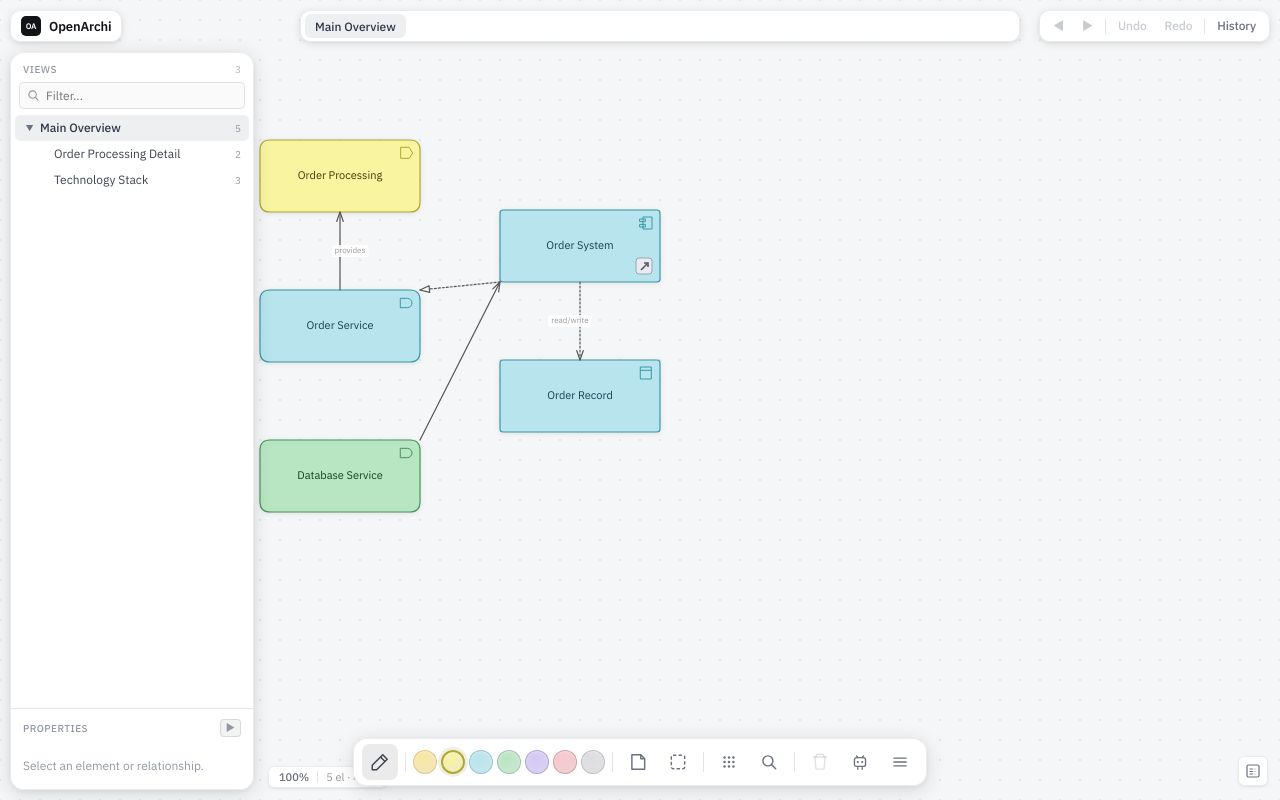
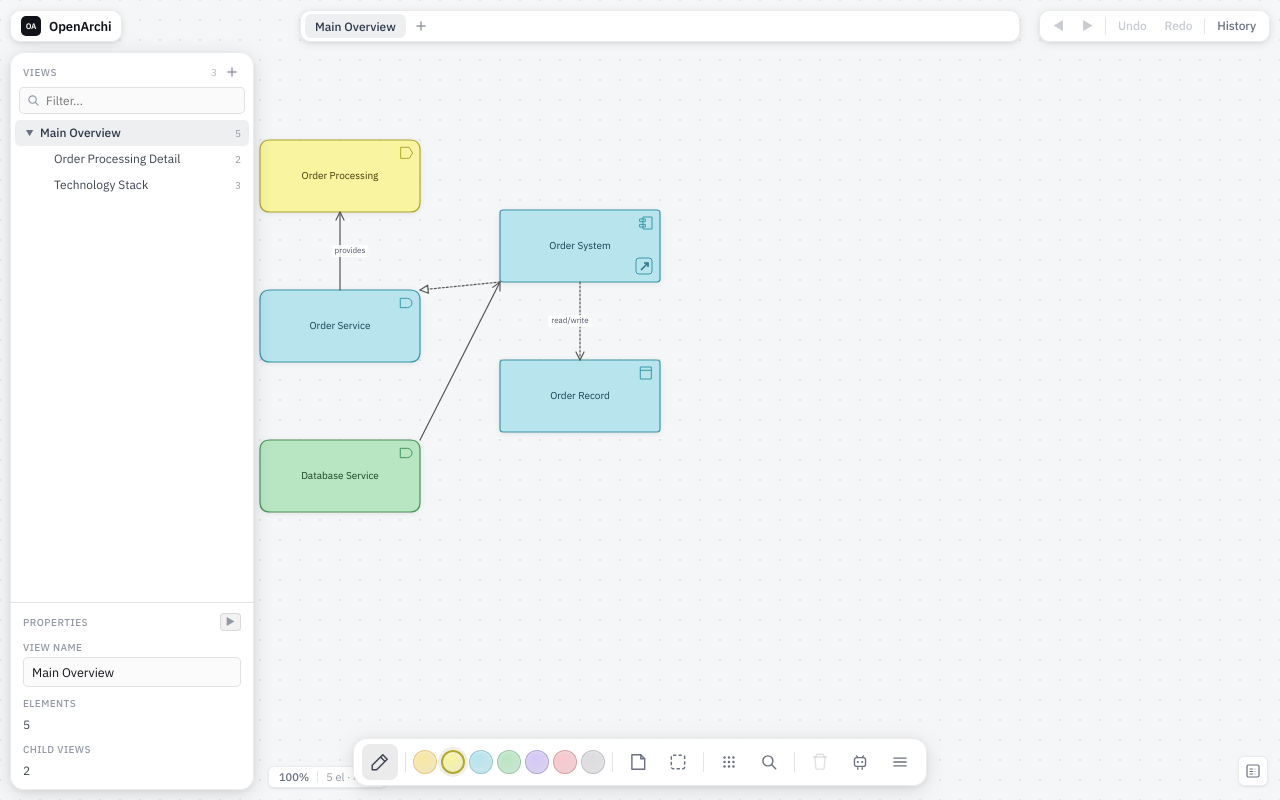
Before and after one commit to wnushynsky/openarchi, a React (Vite) app: page / in a window 1280 px wide. Built offline with nearby package versions, Linux system fonts and the light colour scheme.

Commit message:
View creation and element mapping onto model

```diff
--- a/src/App.tsx
+++ b/src/App.tsx
@@ -182,6 +182,8 @@ export default function App() {
   const [editingElId, setEditingElId] = useState<string | null>(null);
   const [interactionMode, setInteractionMode] = useState<'view' | 'edit'>('edit');
   const [editingName, setEditingName] = useState('');
+  const [editingTabId, setEditingTabId] = useState<string | null>(null);
+  const [editingTabName, setEditingTabName] = useState('');
   const [showLegend, setShowLegend] = useState(false);
   const [snapGuides, setSnapGuides] = useState<SnapGuide[]>([]);
 
@@ -604,19 +606,21 @@ export default function App() {
   }, [visibleElements, currentViewId]);
 
   // Archi draw order: containers behind children, composites behind non-composites.
-  // Sort by: 1) nesting depth (zIndex), 2) composites before non-composites, 3) area descending (larger behind smaller)
+  // Sort by: 1) nesting depth (zIndex), 2) composites → regular → viewRefs, 3) area descending
   const sortedElements = useMemo(() => {
-    const isComp = (el: ModelElement) => {
+    const sortKey = (el: ModelElement): number => {
+      if (el.type === 'viewReference') return 2; // on top of siblings
       const layer = ELEMENT_TYPES[el.type]?.layer;
-      return layer === 'composite' && el.type !== 'note';
+      if (layer === 'composite' && el.type !== 'note') return 0; // behind everything
+      return 1; // regular elements
     };
     return [...visibleElements].sort((a, b) => {
       // Primary: lower zIndex draws first (parents behind children)
       const za = a.zIndex ?? 0, zb = b.zIndex ?? 0;
       if (za !== zb) return za - zb;
-      // Secondary: composites draw before non-composites at same depth
-      const ca = isComp(a) ? 0 : 1, cb = isComp(b) ? 0 : 1;
-      if (ca !== cb) return ca - cb;
+      // Secondary: composites first, then regular, then view references (on top)
+      const ka = sortKey(a), kb = sortKey(b);
+      if (ka !== kb) return ka - kb;
       // Tertiary: larger elements draw first (behind smaller ones)
       return (b.w * b.h) - (a.w * a.h);
     });
@@ -1254,6 +1258,38 @@ export default function App() {
     ));
     setSelectedId(el.id); setSelType('element');
   }, [s2w, cSize, currentViewId, pushHistory]);
+
+  const addView = useCallback((name?: string, parentViewId?: string) => {
+    pushHistory();
+    const newView: ModelView = {
+      id: uid(),
+      name: name || 'New View',
+      elementIds: [],
+      childViewIds: [],
+    };
+    setViews(prev => {
+      const updated = [...prev, newView];
+      if (parentViewId) {
+        return updated.map(v =>
+          v.id === parentViewId
+            ? { ...v, childViewIds: [...(v.childViewIds || []), newView.id] }
+            : v,
+        );
+      }
+      return updated;
+    });
+    // Navigate to the new view
+    saveViewLayoutSnapshot(currentViewId);
+    setCurrentViewId(newView.id);
+    setOpenTabIds(prev => [...prev, newView.id]);
+    setSelectedId(null); setSelType(null);
+  }, [pushHistory, currentViewId, saveViewLayoutSnapshot]);
+
+  const renameView = useCallback((viewId: string, newName: string) => {
+    if (!newName.trim()) return;
+    pushHistory();
+    setViews(prev => prev.map(v => v.id === viewId ? { ...v, name: newName.trim() } : v));
+  }, [pushHistory]);
 
   const deleteSelected = useCallback(() => {
     if (!selectedId) return;
@@ -1823,7 +1859,8 @@ export default function App() {
             return (
               <div
                 key={tid}
-                onClick={() => navigateToView(tid)}
+                onClick={() => { if (editingTabId !== tid) navigateToView(tid); }}
+                onDoubleClick={() => { setEditingTabId(tid); setEditingTabName(v?.name || ''); }}
                 style={{
                   display: 'flex', alignItems: 'center', gap: 5, padding: '0 10px', fontSize: 12, fontFamily: 'inherit',
                   cursor: 'pointer', userSelect: 'none', whiteSpace: 'nowrap',
@@ -1838,7 +1875,28 @@ export default function App() {
                 onMouseEnter={e => { if (!isActive) e.currentTarget.style.background = 'var(--surface-hover, rgba(0,0,0,0.035))'; }}
                 onMouseLeave={e => { if (!isActive) e.currentTarget.style.background = 'transparent'; }}
               >
-                <span>{v?.name || tid}</span>
+                {editingTabId === tid ? (
+                  <input
+                    autoFocus
+                    value={editingTabName}
+                    onChange={e => setEditingTabName(e.target.value)}
+                    onBlur={() => { renameView(tid, editingTabName); setEditingTabId(null); }}
+                    onKeyDown={e => {
+                      if (e.key === 'Enter') { renameView(tid, editingTabName); setEditingTabId(null); }
+                      if (e.key === 'Escape') setEditingTabId(null);
+                    }}
+                    onClick={e => e.stopPropagation()}
+                    style={{
+                      fontSize: 12, fontFamily: 'inherit', fontWeight: 500,
+                      border: 'none', outline: 'none', background: 'transparent',
+                      color: 'var(--accent-text, #374151)',
+                      width: Math.max(40, editingTabName.length * 7 + 10),
+                      padding: 0,
+                    }}
+                  />
+                ) : (
+                  <span>{v?.name || tid}</span>
+                )}
                 {openTabIds.length > 1 && (
                   <span
                     onClick={e => { e.stopPropagation(); closeTab(tid); }}
@@ -1856,6 +1914,23 @@ export default function App() {
               </div>
             );
           })}
+          {/* New view tab button */}
+          <div
+            onClick={() => addView()}
+            title="New View"
+            style={{
+              display: 'flex', alignItems: 'center', justifyContent: 'center',
+              padding: '0 8px', cursor: 'pointer', userSelect: 'none',
+              color: 'var(--text-faint, #b0b0b8)', borderRadius: 6, flexShrink: 0,
+              transition: 'background 0.12s ease, color 0.12s ease',
+            }}
+            onMouseEnter={e => { e.currentTarget.style.background = 'var(--surface-hover, rgba(0,0,0,0.035))'; e.currentTarget.style.color = 'var(--text-secondary, #555)'; }}
+            onMouseLeave={e => { e.currentTarget.style.background = 'transparent'; e.currentTarget.style.color = 'var(--text-faint, #b0b0b8)'; }}
+          >
+            <svg width="12" height="12" viewBox="0 0 12 12" fill="none">
+              <path d="M6 2v8M2 6h8" stroke="currentColor" strokeWidth="1.4" strokeLinecap="round" />
+            </svg>
+          </div>
         </div>
 
         {/* ====== Left panel island (views + properties) ====== */}
@@ -1891,7 +1966,7 @@ export default function App() {
               window.addEventListener('mouseup', onUp);
             }}
           />
-          <ViewNav views={views} currentViewId={currentViewId} onNavigate={navigateToView} />
+          <ViewNav views={views} currentViewId={currentViewId} onNavigate={navigateToView} onAddView={(parentId) => addView(undefined, parentId)} />
           {/* Property panel on left side */}
           {propSide === 'left' && (
             <PropertyPanel
@@ -1902,6 +1977,8 @@ export default function App() {
               onUpdateRelationship={updRel}
               side="left"
               onToggleSide={() => setPropSide('right')}
+              currentView={views.find(v => v.id === currentViewId) ?? null}
+              onRenameView={renameView}
             />
           )}
         </div>
@@ -1918,6 +1995,34 @@ export default function App() {
             onContextMenu={handleContextMenu}
             onMouseLeave={() => { setDragging(null); setPanning(null); setDragWP(null); setDragEndpoint(null); setDragLabel(null); setDragSegment(null); setResizing(null); setHovElId(null); setHovRelId(null); setSnapGuides([]); }}
             onWheel={handleWheel}
+            onDragOver={e => { if (e.dataTransfer.types.includes('application/openarchi-view')) { e.preventDefault(); e.dataTransfer.dropEffect = 'copy'; } }}
+            onDrop={e => {
+              const data = e.dataTransfer.getData('application/openarchi-view');
+              if (!data) return;
+              e.preventDefault();
+              try {
+                const { viewId, viewName } = JSON.parse(data);
+                const rect = canvasRef.current?.getBoundingClientRect();
+                if (!rect) return;
+                const { x: wx, y: wy } = s2w(e.clientX - rect.left, e.clientY - rect.top);
+                pushHistory();
+                const el: ModelElement = {
+                  id: uid(), type: 'viewReference',
+                  name: viewName || 'View',
+                  x: snap(wx - 80, GRID), y: snap(wy - 36, GRID),
+                  w: 160, h: 72,
+                  documentation: '',
+                  linkedViewId: viewId,
+                };
+                setElements(prev => [...prev, el]);
+                setViews(prev => prev.map(v =>
+                  v.id === currentViewId
+                    ? { ...v, elementIds: [...new Set([...(v.elementIds || []), el.id])] }
+                    : v,
+                ));
+                setSelectedId(el.id); setSelType('element');
+              } catch { /* invalid drag data */ }
+            }}
           />
 
           {/* Inline element name editor */}
@@ -2244,6 +2349,8 @@ export default function App() {
               onUpdateRelationship={updRel}
               side="right"
               onToggleSide={() => setPropSide('left')}
+              currentView={views.find(v => v.id === currentViewId) ?? null}
+              onRenameView={renameView}
             />
           </div>
         )}
--- a/src/canvas/renderer.ts
+++ b/src/canvas/renderer.ts
@@ -4,10 +4,10 @@ import { GRID, FONT, getAnchors, getRelPoints, pointOnPath, getResizeHandles, ty
 
 const VIEW_REFERENCE_STYLE: LayerDef = {
   label: 'View',
-  fill: '#E4E6EA',
-  stroke: '#8A9098',
-  accent: '#687078',
-  text: '#3A4048',
+  fill: '#EAF0FF',
+  stroke: '#93a3c0',
+  accent: '#5874a0',
+  text: '#2a3a58',
 };
 
 // ============================================================
@@ -199,7 +199,7 @@ export function drawElement(ctx: CanvasRenderingContext2D, el: ModelElement, isS
     ctx.strokeStyle = L.stroke; ctx.lineWidth = 0.6; ctx.stroke();
 
     ctx.fillStyle = el.style?.fontColor || L.text;
-    ctx.font = `400 11px ${FONT}`;
+    ctx.font = `400 10px ${FONT}`;
     ctx.textAlign = 'left'; ctx.textBaseline = 'top';
     const pad = 8, mw = w - pad * 2;
     const words = (el.name || 'Note').split(' ');
@@ -210,7 +210,7 @@ export function drawElement(ctx: CanvasRenderingContext2D, el: ModelElement, isS
       if (ctx.measureText(t).width > mw && cur) { lines.push(cur); cur = word; } else cur = t;
     }
     if (cur) lines.push(cur);
-    lines.forEach((ln, i) => ctx.fillText(ln, x + pad, y + pad + i * 19));
+    lines.forEach((ln, i) => ctx.fillText(ln, x + pad, y + pad + i * 16));
   } else if (isJunction) {
     // Junction: small filled circle (AND=black, OR=white with border)
     ctx.shadowColor = 'transparent';
@@ -234,8 +234,8 @@ export function drawElement(ctx: CanvasRenderingContext2D, el: ModelElement, isS
     ctx.strokeStyle = isSel ? '#4a5568' : (el.style?.lineColor || '#b0b0b8');
     ctx.stroke(); ctx.setLineDash([]);
 
-    ctx.font = `400 11px ${FONT}`;
-    ctx.fillStyle = '#606060'; ctx.textAlign = 'left'; ctx.textBaseline = 'top';
+    ctx.font = `400 10px ${FONT}`;
+    ctx.fillStyle = '#3a3a42'; ctx.textAlign = 'left'; ctx.textBaseline = 'top';
     ctx.fillText(el.name || 'Group', x + 8, y + 8);
 
     // Icon (top-right corner)
@@ -246,41 +246,24 @@ export function drawElement(ctx: CanvasRenderingContext2D, el: ModelElement, isS
       drawIcon(ctx, cIconKey, x + w - 14, y + 13, 16, '#606068');
       ctx.restore();
     }
-  } else {
-    ctx.fillStyle = el.style?.fillColor || L.fill; ctx.fill();
+  } else if (isViewReference) {
+    // ── Embedded view icon ──
+    // Glass-like background with dashed accent border
+    ctx.fillStyle = el.style?.fillColor || 'rgba(240, 244, 255, 0.92)'; ctx.fill();
     ctx.shadowColor = 'transparent';
-    ctx.lineWidth = isSel ? 2.2 : 1.2;
-    ctx.strokeStyle = isSel ? '#4a5568' : (el.style?.lineColor || L.stroke);
-    ctx.stroke();
+    ctx.setLineDash([4, 3]); ctx.lineWidth = isSel ? 2.2 : 1.4;
+    ctx.strokeStyle = isSel ? '#2563eb' : (el.style?.lineColor || '#93a3c0');
+    ctx.stroke(); ctx.setLineDash([]);
 
-    if (isViewReference) {
-      // View reference: draw a small "navigate" arrow icon (top-right)
-      ctx.save();
-      const ix = x + w - 16, iy = y + 15, s = 8;
-      ctx.beginPath();
-      // Folder tab shape
-      ctx.moveTo(ix - s, iy - s * 0.5);
-      ctx.lineTo(ix - s, iy - s);
-      ctx.lineTo(ix - s * 0.2, iy - s);
-      ctx.lineTo(ix + s * 0.1, iy - s * 0.5);
-      ctx.lineTo(ix + s, iy - s * 0.5);
-      ctx.lineTo(ix + s, iy + s);
-      ctx.lineTo(ix - s, iy + s);
-      ctx.closePath();
-      ctx.strokeStyle = L.accent; ctx.lineWidth = 1.4;
-      ctx.lineJoin = 'round'; ctx.lineCap = 'round';
-      ctx.stroke();
-      ctx.restore();
-    } else {
-      const iconKey = ICON_MAP[el.type] || 'generic';
-      drawIcon(ctx, iconKey, x + w - 14, y + 13, 16, L.stroke);
-    }
+    // Icon — standard drawIcon (top-right, 16px, consistent with all other elements)
+    const iconKey = ICON_MAP[el.type] || 'view';
+    drawIcon(ctx, iconKey, x + w - 14, y + 13, 16, isSel ? '#2563eb' : '#7088a8');
 
-    // Label — move to top-left when children overlap this element
-    ctx.fillStyle = el.style?.fontColor || L.text;
-    ctx.font = `400 11px ${FONT}`;
+    // View name label — centered, word-wrapped
+    ctx.fillStyle = el.style?.fontColor || '#2a3a58';
+    ctx.font = `400 10px ${FONT}`;
     const mw = w - 24;
-    const displayName = isViewReference ? `View: ${el.name || 'Untitled'}` : (el.name || '');
+    const displayName = el.name || 'View';
     const words = displayName.split(' ');
     const lines: string[] = [];
     let cur = '';
@@ -289,7 +272,44 @@ export function drawElement(ctx: CanvasRenderingContext2D, el: ModelElement, isS
       if (ctx.measureText(t).width > mw && cur) { lines.push(cur); cur = word; } else cur = t;
     }
     if (cur) lines.push(cur);
-    const lh = 14;
+    const lh = 13;
+    const maxLines = Math.max(1, Math.floor((h - 8) / lh));
+    const renderLines = lines.slice(0, maxLines);
+    if (lines.length > maxLines) {
+      let lastLine = renderLines[maxLines - 1] || '';
+      while (lastLine.length > 0 && ctx.measureText(lastLine + '…').width > mw) {
+        lastLine = lastLine.slice(0, -1);
+      }
+      renderLines[maxLines - 1] = lastLine + '…';
+    }
+    ctx.textAlign = 'center'; ctx.textBaseline = 'middle';
+    const totalH = renderLines.length * lh;
+    const textTop = y + (h - totalH) / 2 + lh / 2;
+    renderLines.forEach((ln, i) => ctx.fillText(ln, x + w / 2, textTop + i * lh));
+  } else {
+    ctx.fillStyle = el.style?.fillColor || L.fill; ctx.fill();
+    ctx.shadowColor = 'transparent';
+    ctx.lineWidth = isSel ? 2.2 : 1.2;
+    ctx.strokeStyle = isSel ? '#4a5568' : (el.style?.lineColor || L.stroke);
+    ctx.stroke();
+
+    const iconKey = ICON_MAP[el.type] || 'generic';
+    drawIcon(ctx, iconKey, x + w - 14, y + 13, 16, L.stroke);
+
+    // Label — move to top-left when children overlap this element
+    ctx.fillStyle = el.style?.fontColor || L.text;
+    ctx.font = `400 10px ${FONT}`;
+    const mw = w - 24;
+    const displayName = el.name || '';
+    const words = displayName.split(' ');
+    const lines: string[] = [];
+    let cur = '';
+    for (const word of words) {
+      const t = cur ? cur + ' ' + word : word;
+      if (ctx.measureText(t).width > mw && cur) { lines.push(cur); cur = word; } else cur = t;
+    }
+    if (cur) lines.push(cur);
+    const lh = 13;
     const availableHeight = Math.max(lh, h - (hasChildren ? 18 : 8));
     const maxLines = Math.max(1, Math.floor(availableHeight / lh));
     const renderLines = lines.slice(0, maxLines);
@@ -315,19 +335,20 @@ export function drawElement(ctx: CanvasRenderingContext2D, el: ModelElement, isS
     }
   }
 
-  // Pop-out icon (larger, more visible)
+  // Pop-out icon (larger, more visible) — colored to match element layer
   if (el.linkedViewId && !isJunction) {
     const px = x + w - 16, py = y + h - 16;
+    const popL = getLayerStyle(el.type);
     ctx.save();
     rrect(ctx, px - 8, py - 8, 16, 16, 3);
-    ctx.fillStyle = '#e8ecf0'; ctx.fill();
-    ctx.strokeStyle = '#9aa5b4'; ctx.lineWidth = 1; ctx.stroke();
+    ctx.fillStyle = popL.fill; ctx.fill();
+    ctx.strokeStyle = popL.stroke; ctx.lineWidth = 1; ctx.stroke();
     ctx.beginPath();
     ctx.moveTo(px - 3, py + 4); ctx.lineTo(px + 4, py - 3);
-    ctx.strokeStyle = '#556'; ctx.lineWidth = 1.6; ctx.stroke();
+    ctx.strokeStyle = popL.accent; ctx.lineWidth = 1.6; ctx.stroke();
     ctx.beginPath();
     ctx.moveTo(px + 0, py - 3); ctx.lineTo(px + 4, py - 3); ctx.lineTo(px + 4, py + 1);
-    ctx.strokeStyle = '#556'; ctx.lineWidth = 1.6; ctx.stroke();
+    ctx.strokeStyle = popL.accent; ctx.lineWidth = 1.6; ctx.stroke();
     ctx.restore();
   }
 
@@ -525,16 +546,16 @@ export function drawRelationship(ctx: CanvasRenderingContext2D, rel: ModelRelati
   const angle = Math.atan2(end.y - last.y, end.x - last.x);
 
   if (rd.head === 'filled_arrow') {
-    // Solid filled triangle — triggering, flow (Archi: PolygonDecoration default scale)
-    const aL = 10, aW = 7;
+    // Solid filled triangle — triggering, flow
+    const aL = 9, aW = 9;
     const spread = Math.atan2(aW / 2, aL);
     ctx.beginPath(); ctx.moveTo(end.x, end.y);
     ctx.lineTo(end.x - aL * Math.cos(angle - spread), end.y - aL * Math.sin(angle - spread));
     ctx.lineTo(end.x - aL * Math.cos(angle + spread), end.y - aL * Math.sin(angle + spread));
     ctx.closePath(); ctx.fillStyle = col; ctx.fill();
   } else if (rd.head === 'open_arrow') {
-    // Open chevron — serving, access, influence (Archi: PolylineDecoration — not filled)
-    const aL = 10, aW = 7;
+    // Open chevron — serving, access, influence
+    const aL = 9, aW = 9;
     const spread = Math.atan2(aW / 2, aL);
     ctx.beginPath();
     ctx.moveTo(end.x - aL * Math.cos(angle - spread), end.y - aL * Math.sin(angle - spread));
@@ -542,8 +563,8 @@ export function drawRelationship(ctx: CanvasRenderingContext2D, rel: ModelRelati
     ctx.lineTo(end.x - aL * Math.cos(angle + spread), end.y - aL * Math.sin(angle + spread));
     ctx.strokeStyle = col; ctx.lineWidth = isSel ? 1.8 : 1.2; ctx.stroke();
   } else if (rd.head === 'hollow_arrow') {
-    // Hollow triangle — realization, specialization (Archi: scale 10,7)
-    const aL = 10, aW = 7;
+    // Hollow triangle — realization, specialization
+    const aL = 9, aW = 9;
     const spread = Math.atan2(aW / 2, aL);
     ctx.beginPath(); ctx.moveTo(end.x, end.y);
     ctx.lineTo(end.x - aL * Math.cos(angle - spread), end.y - aL * Math.sin(angle - spread));
@@ -621,7 +642,7 @@ export function drawRelationship(ctx: CanvasRenderingContext2D, rel: ModelRelati
     rrect(ctx, labelX - measured / 2 - padX, labelY - 5 - padY, measured + padX * 2, 10 + padY * 2, 2);
     ctx.fillStyle = 'rgba(255,255,255,0.88)'; ctx.fill();
     if (isSel) { ctx.strokeStyle = 'rgba(74,85,104,0.25)'; ctx.lineWidth = 0.8; ctx.stroke(); }
-    ctx.fillStyle = isSel ? '#4a5568' : '#999';
+    ctx.fillStyle = isSel ? '#3a4558' : '#4a5060';
     ctx.textAlign = 'center'; ctx.textBaseline = 'middle';
     ctx.fillText(rel.name, labelX, labelY);
   }
--- a/src/components/Sidebar.tsx
+++ b/src/components/Sidebar.tsx
@@ -27,6 +27,7 @@ interface ViewNavProps {
   views: ModelView[];
   currentViewId: string;
   onNavigate: (id: string) => void;
+  onAddView?: (parentViewId?: string) => void;
 }
 
 function buildParentMap(views: ModelView[]): Map<string, string> {
@@ -105,6 +106,11 @@ function TreeNode({ view, depth, currentViewId, onNavigate, expanded, onToggle,
   return (
     <>
       <div
+        draggable
+        onDragStart={e => {
+          e.dataTransfer.setData('application/openarchi-view', JSON.stringify({ viewId: view.id, viewName: view.name }));
+          e.dataTransfer.effectAllowed = 'copy';
+        }}
         style={{
           display: 'flex', alignItems: 'center', gap: 1,
           padding: `2px 8px 2px ${8 + depth * 14}px`,
@@ -165,7 +171,7 @@ function TreeNode({ view, depth, currentViewId, onNavigate, expanded, onToggle,
   );
 }
 
-export function ViewNav({ views, currentViewId, onNavigate }: ViewNavProps) {
+export function ViewNav({ views, currentViewId, onNavigate, onAddView }: ViewNavProps) {
   const [searchQuery, setSearchQuery] = useState('');
   const [expanded, setExpanded] = useState<Set<string>>(new Set());
   const searchRef = useRef<HTMLInputElement>(null);
@@ -242,7 +248,28 @@ export function ViewNav({ views, currentViewId, onNavigate }: ViewNavProps) {
       {/* Header */}
       <div style={{ padding: '10px 12px 6px', display: 'flex', alignItems: 'center', justifyContent: 'space-between' }}>
         <span style={{ fontSize: 10, fontWeight: 500, color: 'var(--text-faint, #b0b0b8)', textTransform: 'uppercase', letterSpacing: '0.5px' }}>Views</span>
-        <span style={{ fontSize: 10, color: 'var(--text-faint, #b0b0b8)', fontWeight: 400, opacity: 0.7 }}>{views.length}</span>
+        <div style={{ display: 'flex', alignItems: 'center', gap: 6 }}>
+          <span style={{ fontSize: 10, color: 'var(--text-faint, #b0b0b8)', fontWeight: 400, opacity: 0.7 }}>{views.length}</span>
+          {onAddView && (
+            <button
+              onClick={() => onAddView()}
+              title="New View"
+              style={{
+                width: 18, height: 18, padding: 0, border: 'none', borderRadius: 4,
+                background: 'transparent', cursor: 'pointer', display: 'flex',
+                alignItems: 'center', justifyContent: 'center',
+                color: 'var(--text-faint, #b0b0b8)',
+                transition: 'background 0.12s ease, color 0.12s ease',
+              }}
+              onMouseEnter={e => { e.currentTarget.style.background = 'var(--surface-hover, rgba(0,0,0,0.05))'; e.currentTarget.style.color = 'var(--text-secondary, #555)'; }}
+              onMouseLeave={e => { e.currentTarget.style.background = 'transparent'; e.currentTarget.style.color = 'var(--text-faint, #b0b0b8)'; }}
+            >
+              <svg width="12" height="12" viewBox="0 0 12 12" fill="none">
+                <path d="M6 2v8M2 6h8" stroke="currentColor" strokeWidth="1.4" strokeLinecap="round" />
+              </svg>
+            </button>
+          )}
+        </div>
       </div>
 
       {/* Search */}
@@ -345,9 +372,11 @@ interface PropertyPanelProps {
   onUpdateRelationship: (key: string, value: unknown) => void;
   side: 'left' | 'right';
   onToggleSide: () => void;
+  currentView?: ModelView | null;
+  onRenameView?: (viewId: string, name: string) => void;
 }
 
-export function PropertyPanel({ selEl, selRel, elements, onUpdateElement, onUpdateRelationship, side, onToggleSide }: PropertyPanelProps) {
+export function PropertyPanel({ selEl, selRel, elements, onUpdateElement, onUpdateRelationship, side, onToggleSide, currentView, onRenameView }: PropertyPanelProps) {
   const isRight = side === 'right';
   return (
     <div style={{
@@ -425,6 +454,20 @@ export function PropertyPanel({ selEl, selRel, elements, onUpdateElement, onUpda
           <PF label="Waypoints"><span style={{ fontSize: 11, color: 'var(--text-faint, #b0b0b8)', fontWeight: 400 }}>{selRel.waypoints?.length || 0} points</span></PF>
           <PF label="Label position"><input type="range" min="0" max="100" value={Math.round((selRel.labelPos ?? 0.5) * 100)} onChange={e => onUpdateRelationship('labelPos', +e.target.value / 100)} style={{ width: '100%', accentColor: 'var(--accent, #2563eb)' }} /></PF>
         </div>
+      ) : currentView && onRenameView ? (
+        <div style={{ padding: '4px 12px 10px', display: 'flex', flexDirection: 'column', gap: 10, overflow: 'auto' }}>
+          <PF label="View Name">
+            <input value={currentView.name} onChange={e => onRenameView(currentView.id, e.target.value)} style={iS} />
+          </PF>
+          <PF label="Elements">
+            <span style={{ fontSize: 12, color: 'var(--text-secondary, #555)', fontWeight: 400 }}>{currentView.elementIds?.length ?? 0}</span>
+          </PF>
+          {(currentView.childViewIds?.length ?? 0) > 0 && (
+            <PF label="Child Views">
+              <span style={{ fontSize: 12, color: 'var(--text-secondary, #555)', fontWeight: 400 }}>{currentView.childViewIds.length}</span>
+            </PF>
+          )}
+        </div>
       ) : (
         <div style={{ padding: '12px', color: 'var(--text-faint, #b0b0b8)', fontSize: 12, lineHeight: 1.8, fontWeight: 400 }}>Select an element or relationship.</div>
       )}
--- a/src/core/metamodel.ts
+++ b/src/core/metamodel.ts
@@ -227,6 +227,8 @@ export const ICON_PATHS: Record<string, string[]> = {
   material: ['M12 3l10 18H2z'],
   // Junction: filled circle
   junction: ['M12 6a6 6 0 100 12 6 6 0 000-12z'],
+  // View reference: layered/stacked diagrams with arrow
+  view: ['M3 3h14v14H3z', 'M7 7h14v14H7z', 'M10 14l2-2 2 2', 'M12 12v5'],
   // Generic: simple rectangle
   generic: ['M4 4h16v16H4z'],
 };
@@ -298,4 +300,5 @@ export const ICON_MAP: Record<string, string> = {
   // Composite/special
   andJunction: 'junction', orJunction: 'junction',
   note: 'note', grouping: 'grouping', location: 'location',
+  viewReference: 'view',
 };
```
